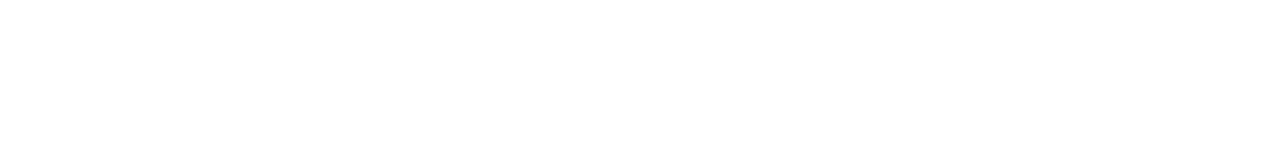
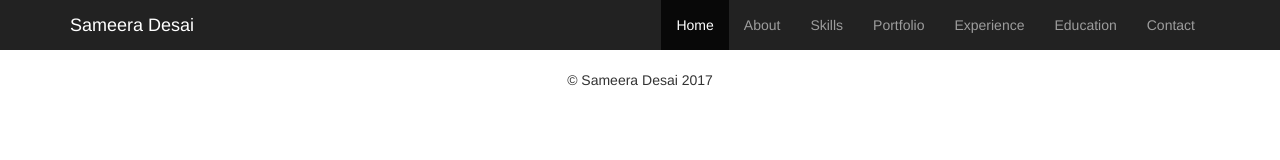
Before and after one commit to desaisameera/PersonalWebsite, a plain HTML site: page Index.html in a window 1280 px wide. Drawn offline with nearby package versions, Linux system fonts and the light colour scheme.

Commit message:
Created header and footer

```diff
--- a/Index.html
+++ b/Index.html
@@ -15,14 +15,41 @@
   </head>
   <body>
   	<header>
-  		<nav id='nav-bar'>
+  		<nav id='nav-bar' class="navbar navbar-inverse bg-inverse">
   			<div class="container">
   				<div class="navbar-header">
+            <div class="navbar-brand pull-left">
+              <a href="#" id="name">Sameera Desai</a>
+            </div>
             <div id="bg-image"></div>
-  					<!--<img id = "bg-image"src="Images/IMG_0772.jpg" alt="Sameera Desai">-->
-  				</div>
-  			</div>
+
+            <button type="button" class="navbar-toggle collapsed" data-toggle="collapse"
+            data-target="#collapsable-nav" aria-expanded="false">
+              <span class="sr-only">Toggle navigation</span>
+              <span class="icon-bar"></span>
+              <span class="icon-bar"></span>
+              <span class="icon-bar"></span>
+            </button>
+          </div> <!--end navbar-header-->
+          <div id="collapsable-nav" class="collapse navbar-collapse">
+            <ul id="nav-list" class="nav navbar-nav navbar-right">
+            <!--<ul class="nav navbar-nav visible-lg visible-md">-->
+              <li class="active"><a href="#">Home</a></li>
+              <li><a href="#">About</a></li>
+              <li><a href="#">Skills</a></li>
+              <li><a href="#">Portfolio</a></li>
+              <li><a href="#">Experience</a></li>
+              <li><a href="#">Education</a></li>
+              <li><a href="#">Contact</a></li>
+            </ul>
+          </div>
+		    </div>
 		</nav>
   	</header>
+    <footer>
+      <div class="container">
+        <div class="text-center">&copy; Sameera Desai 2017</div>
+      </div>
+    </footer>
   </body>
 </html>
--- a/css/style.css
+++ b/css/style.css
@@ -1,3 +1,7 @@
+/**{
+	box-sizing: border-box;
+	/*font-family: cursive;*/
+}*/
 #bg-image{
 	/*background: url('../Images/IMG_0772.jpg') no-repeat;*/
   	/*width: 150px;
@@ -6,3 +10,49 @@
   	color: red;
 
 }
+.navbar-brand a{
+  text-decoration: none;
+	color: #ffffff;
+}
+#nav-list{
+	text-align: center;
+}
+
+#nav-bar{
+	border-radius: 0;
+  border: 0;
+}
+/**** Large Devices ****/
+@media(min-width: 1200px){
+
+}
+
+/**** Medium Devices ****/
+@media(min-width: 992px) {
+
+}
+
+/**** Small Devices ****/
+@media(min-width: 768px) {
+	/*.navbar-brand{
+		padding-top: 25px;
+	}*/
+
+}
+
+/**** Extra Small Devices ****/
+@media(max-width: 767px) {
+	.navbar-brand {
+		/*font-size: 5vw;*/
+		/*padding-bottom: 8px;2*/
+	}
+
+}
+
+/**** Super Extra Small Devices ****/
+@media(max-width: 279px){
+	.navbar-brand {
+		font-size: 5vw;
+		/*padding-bottom: 8px;*/
+	}
+}
```
Also changed, not shown: 1 other file.
